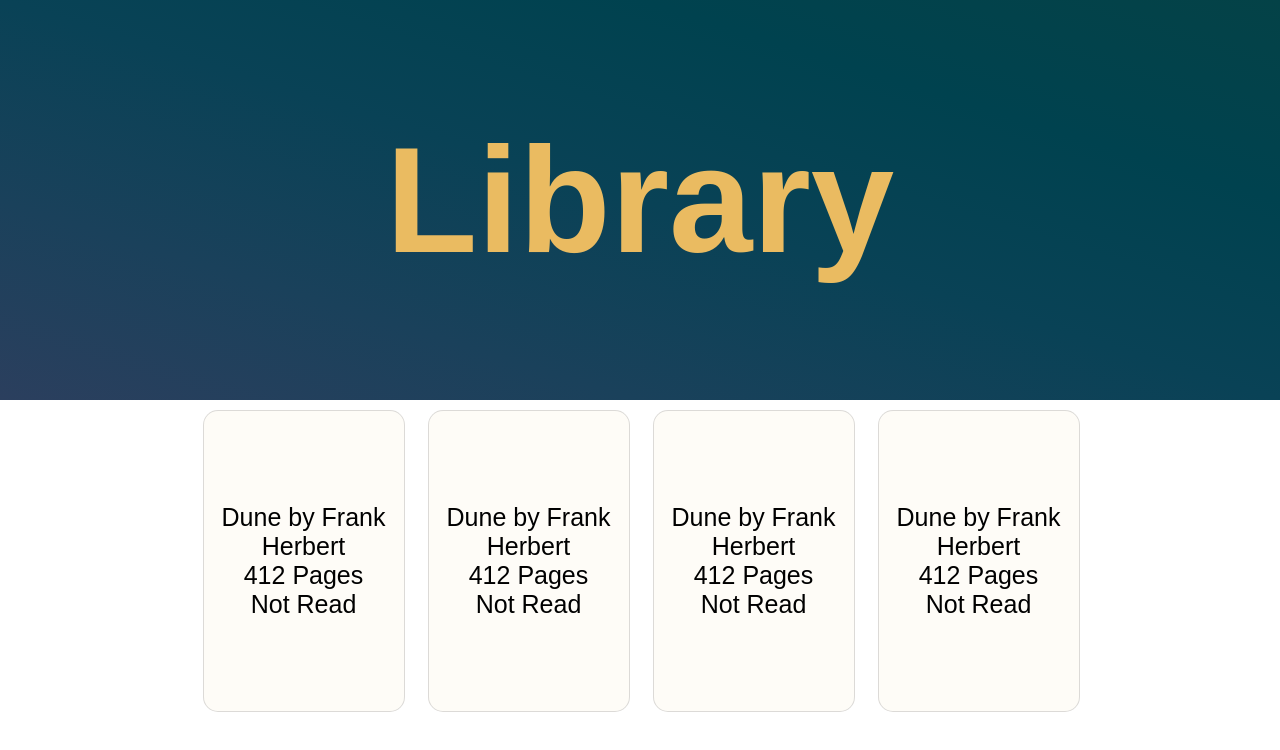
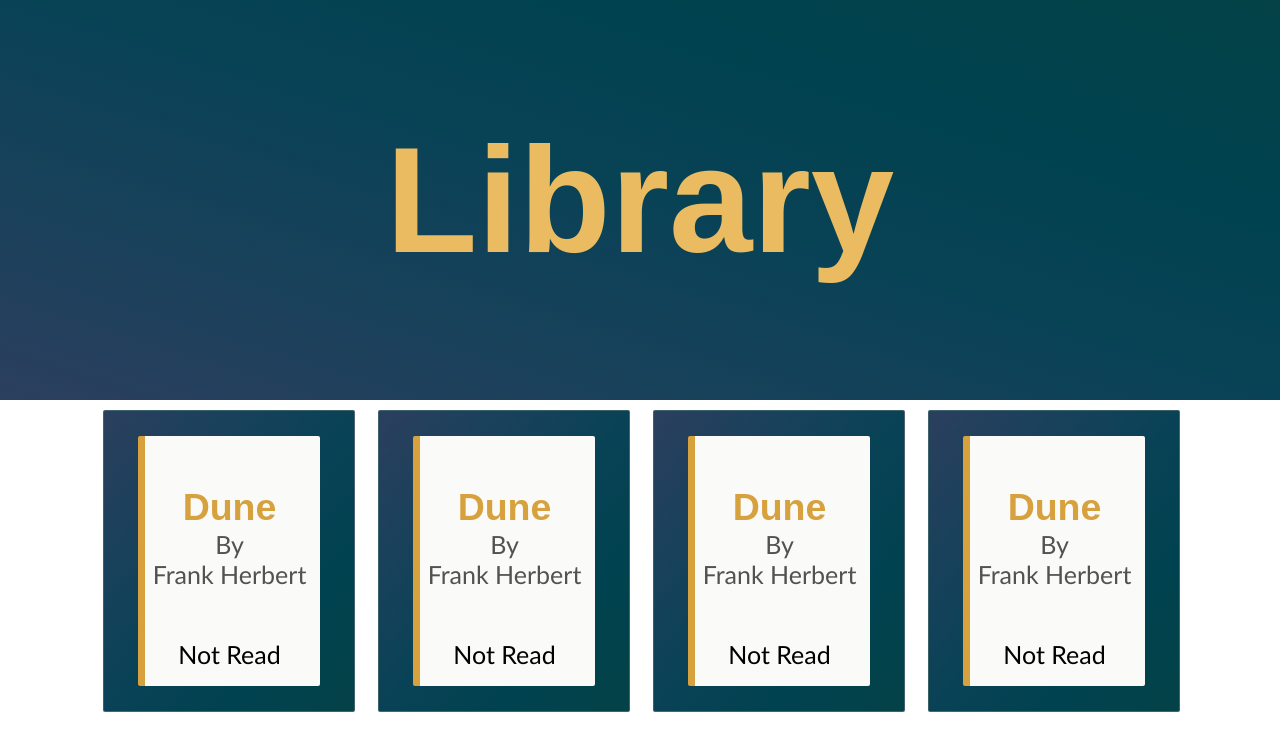
Before and after one commit to KTAGit/Library, a plain HTML site: page index.html in a window 1280 px wide. Drawn offline with Linux system fonts and the light colour scheme.

Commit message:
Refine book card font and color styling

```diff
--- a/main.js
+++ b/main.js
@@ -31,12 +31,25 @@ function displayBook(){
 
         const container = document.createElement("div")
         const bookCard = document.createElement("div")
+        const title = document.createElement("h2")
+        const author = document.createElement("p")
+        const status = document.createElement("p")
 
         container.classList.add("container")
         bookCard.classList.add("book-card")
-        bookCard.textContent = `${book.title} by ${book.author}\n${book.pages} Pages\n${book.hasRead ? "Read" : "Not Read"}`;
-        bookCard.style.whiteSpace = "pre-line";
+        author.classList.add("author")
+        status.classList.add("status")
 
+        title.textContent = `${book.title}`
+        author.textContent = `By\n${book.author}`
+        status.textContent = `${book.hasRead ? "Read" : "Not Read"}`
+        //bookCard.textContent = `${book.title} by ${book.author}\n${book.pages} Pages\n${book.hasRead ? "Read" : "Not Read"}`;
+        author.style.whiteSpace = "pre-line";
+
+
+        bookCard.appendChild(title)
+        bookCard.appendChild(author)
+        bookCard.appendChild(status)
         display.appendChild(container)
         container.appendChild(bookCard)
     }
--- a/styles.css
+++ b/styles.css
@@ -22,24 +22,49 @@ h1 {
     padding-top: 10px;
     display: grid;
     justify-self: center;
-    grid-template-columns: repeat(auto-fit, 200px);
+    grid-template-columns: repeat(auto-fit, 250px);
     gap: 25px;
     justify-content: center;
 }
 
 .container {
-    width: 200px;
+    width: 250px;
     height: 300px;
     display: grid;
-    background-color: #eaba610d;
+    background-image: linear-gradient(to right bottom, #2b3f5e, #1a415b, #094256, #00424f, #044247);
     border: #9e9e9e5b solid 1px;
-    border-radius: 15px;
+    border-radius: 2px;
+    justify-content: center;
 }
 
 .book-card {
+    width: 170px;
+    height: 250px;
     text-align: center;
     align-self: center;
     font-size: 25px;
     font-family: Arial, Helvetica, sans-serif;
+    background-color: #fafbf9;
+    border-radius: 2px;
+    border-left: #d7a13d solid 7px;
+    border-right: #fafbf9 solid 5px;
+}
 
+h2 {
+    margin-top: 50px;
+    margin-bottom: 0;
+    color: #d7a13d;
 }
+
+.author {
+    margin-top: 0;
+    font-family:'Gill Sans', 'Gill Sans MT', Calibri, 'Trebuchet MS', sans-serif;
+    font-weight:lighter;
+    color: #52524f;
+}
+
+.status {
+    margin-bottom: 0;
+    margin-top: 50px;
+    font-family:'Gill Sans', 'Gill Sans MT', Calibri, 'Trebuchet MS', sans-serif;
+}
```
